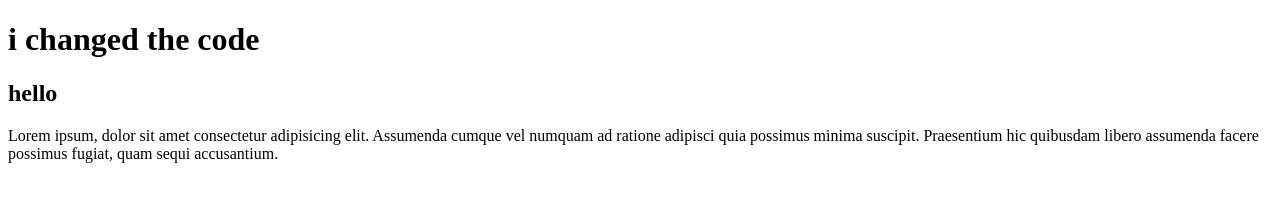
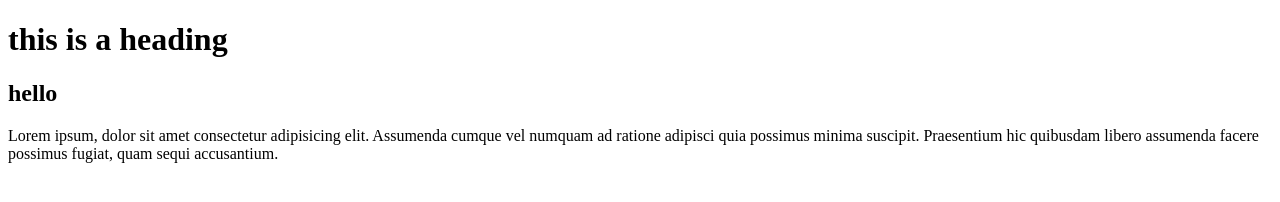
Before and after one commit to fadialhattab/testlab, a plain HTML site: page index.html in a window 1280 px wide. Drawn offline with Linux system fonts and the light colour scheme.

Commit message:
Update index.html

```diff
--- a/index.html
+++ b/index.html
@@ -6,7 +6,7 @@
     <title>Document</title>
 </head>
 <body>
-    <h1>i changed the code </h1>
+    <h1>this is a heading </h1>
     <h2>hello</h2>
     <p>Lorem ipsum, dolor sit amet consectetur adipisicing elit. Assumenda cumque vel numquam ad ratione adipisci quia possimus minima suscipit. Praesentium hic quibusdam libero assumenda facere possimus fugiat, quam sequi accusantium.</p>
 </body>
```
